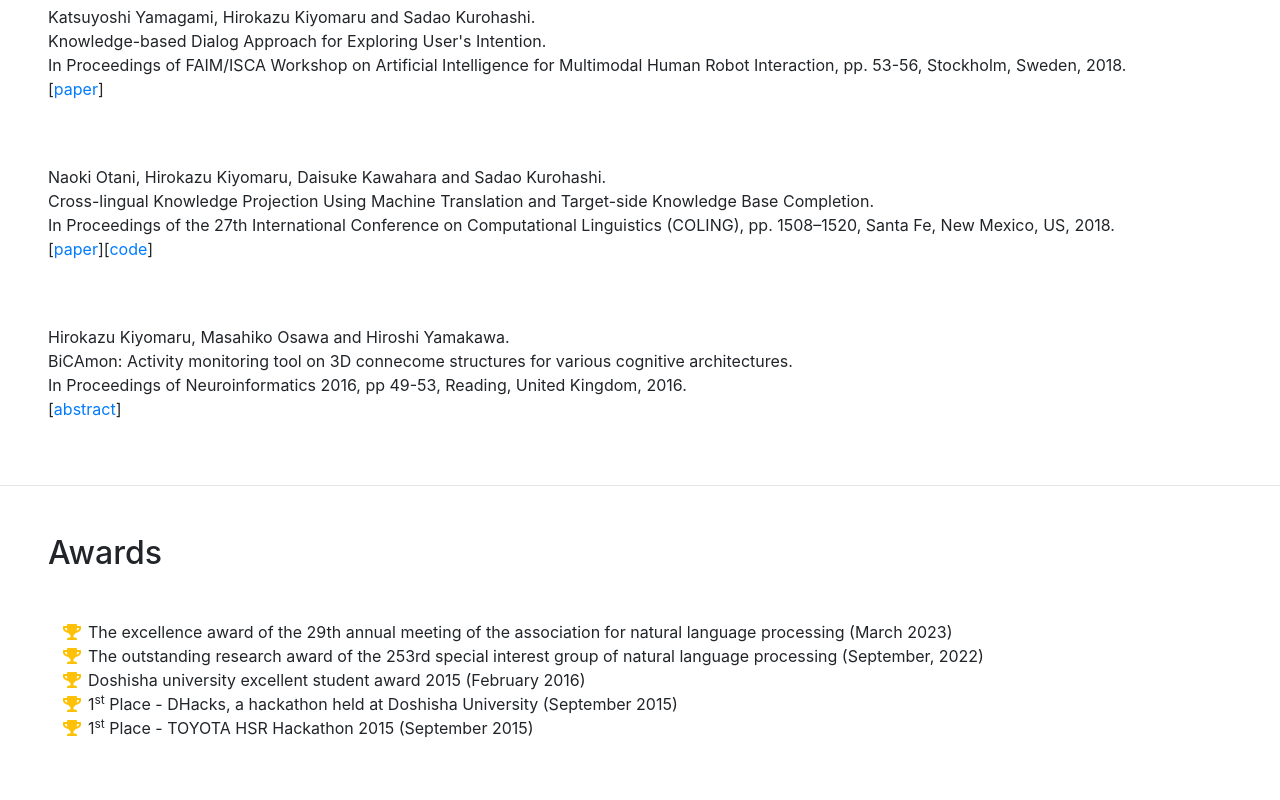
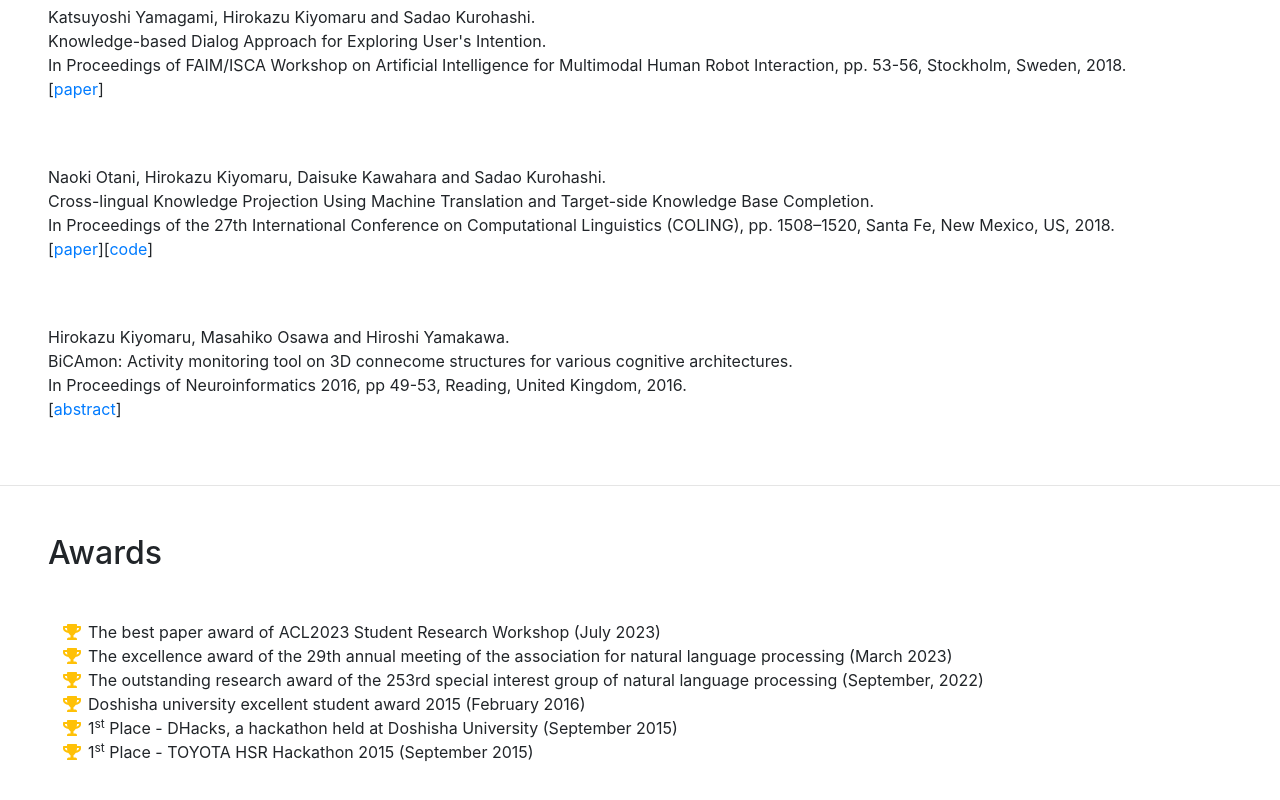
Before and after one commit to hkiyomaru/hirokazukiyomaru.com, a website with bundled scripts: page index.html in a window 1280 px wide. Shown: the part 3010-3810 px from the top of the page. Built offline with nearby package versions, Linux system fonts and the light colour scheme; a web font is replaced by a local one.

Commit message:
update award

```diff
--- a/index.html
+++ b/index.html
@@ -295,6 +295,10 @@
         <ul class="fa-ul mb-0">
           <li>
             <i class="fa-li fa fa-trophy text-warning"></i>
+            The best paper award of ACL2023 Student Research Workshop (July 2023)
+          </li>
+          <li>
+            <i class="fa-li fa fa-trophy text-warning"></i>
             The excellence award of the 29th annual meeting of the association for natural language processing (March 2023)
           </li>
           <li>
```
